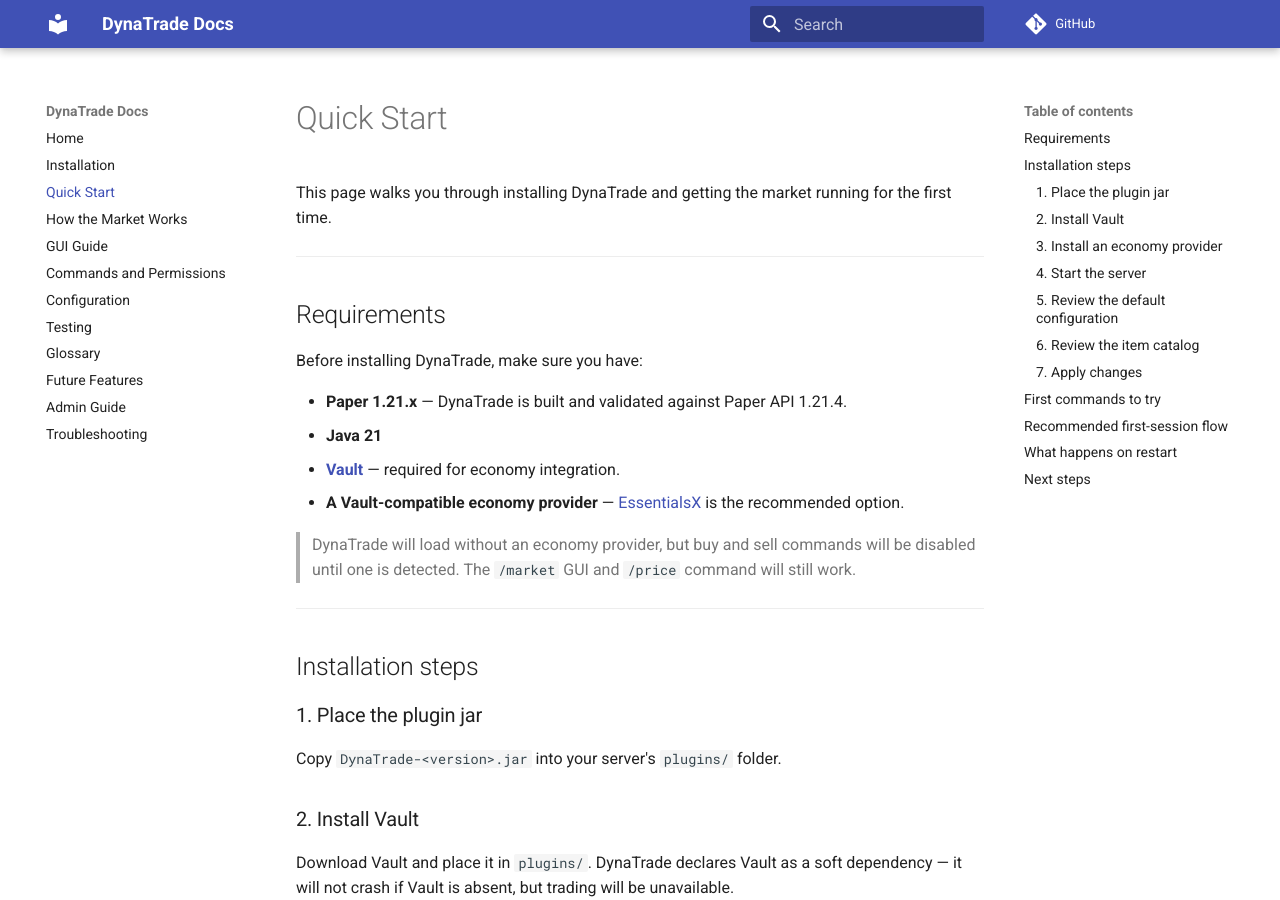
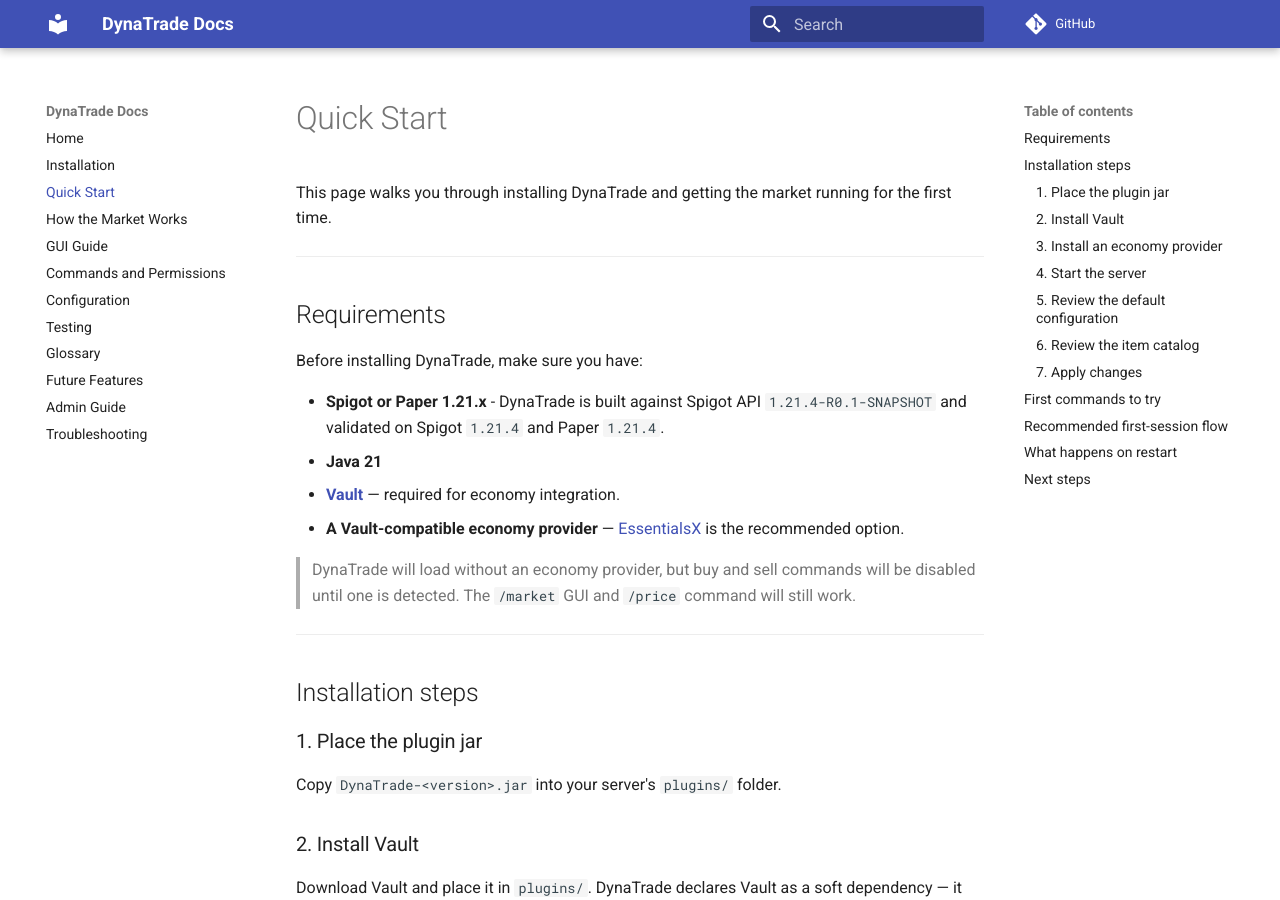
Before and after one commit to jeanmattcs/dynatrade-docs, an MkDocs documentation site: the page built from docs/Quick-Start.md, in a window 1280 px wide and 900 px high. Built offline with MkDocs 1.6.1 and Material for MkDocs 9.7.7, drawn with Linux system fonts in a browser that asks for light colours; comment, search, counter and statistics services are not loaded.

Commit message:
docs(quickstart): clarify validated spigot and paper baseline

```diff
--- a/docs/Quick-Start.md
+++ b/docs/Quick-Start.md
@@ -8,7 +8,7 @@ This page walks you through installing DynaTrade and getting the market running
 
 Before installing DynaTrade, make sure you have:
 
-- **Paper 1.21.x** — DynaTrade is built and validated against Paper API 1.21.4.
+- **Spigot or Paper 1.21.x** - DynaTrade is built against Spigot API `1.21.4-R0.1-SNAPSHOT` and validated on Spigot `1.21.4` and Paper `1.21.4`.
 - **Java 21**
 - **[Vault](https://www.spigotmc.org/resources/vault.34315/)** — required for economy integration.
 - **A Vault-compatible economy provider** — [EssentialsX](https://essentialsx.net/) is the recommended option.
```
